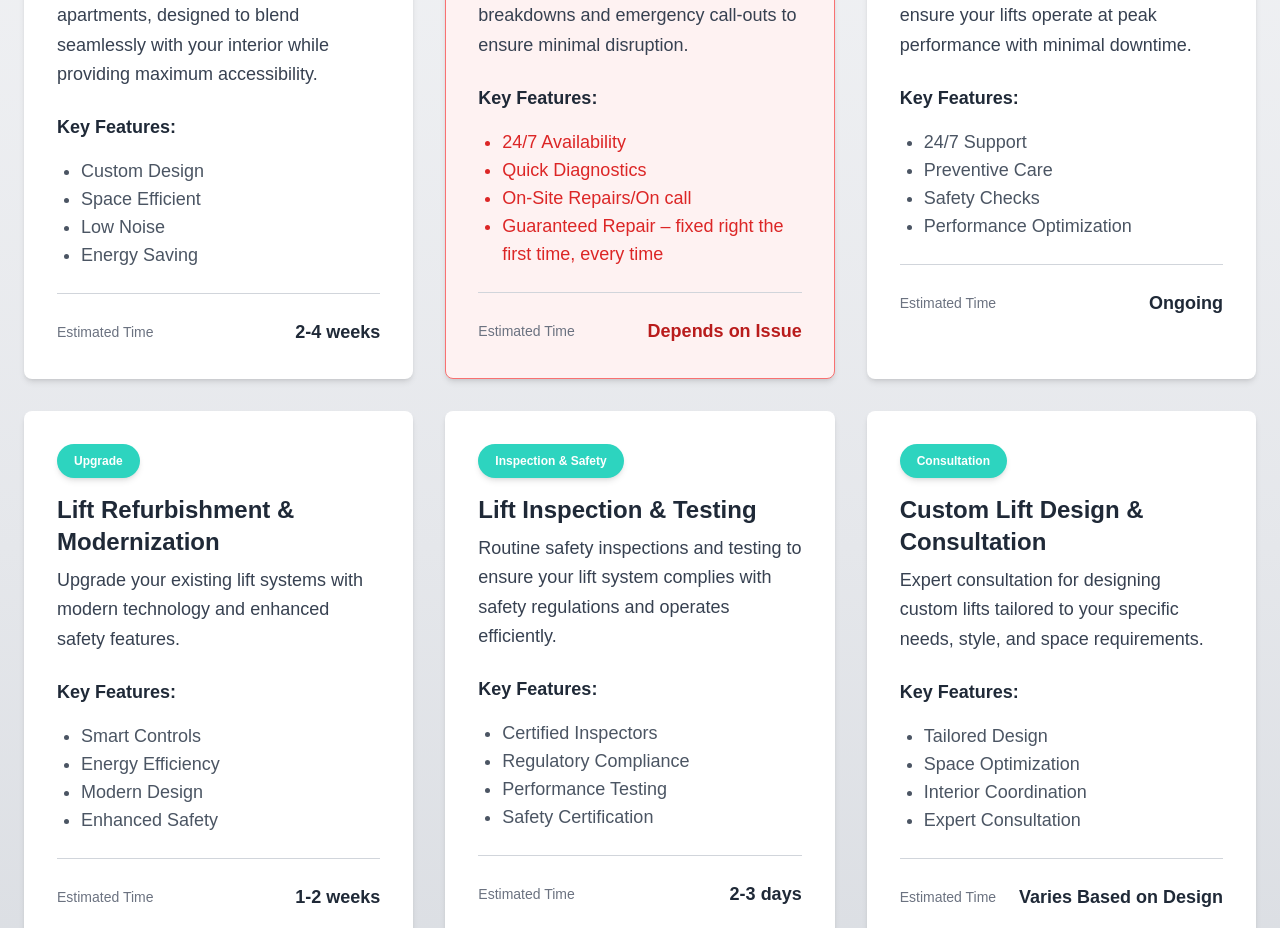
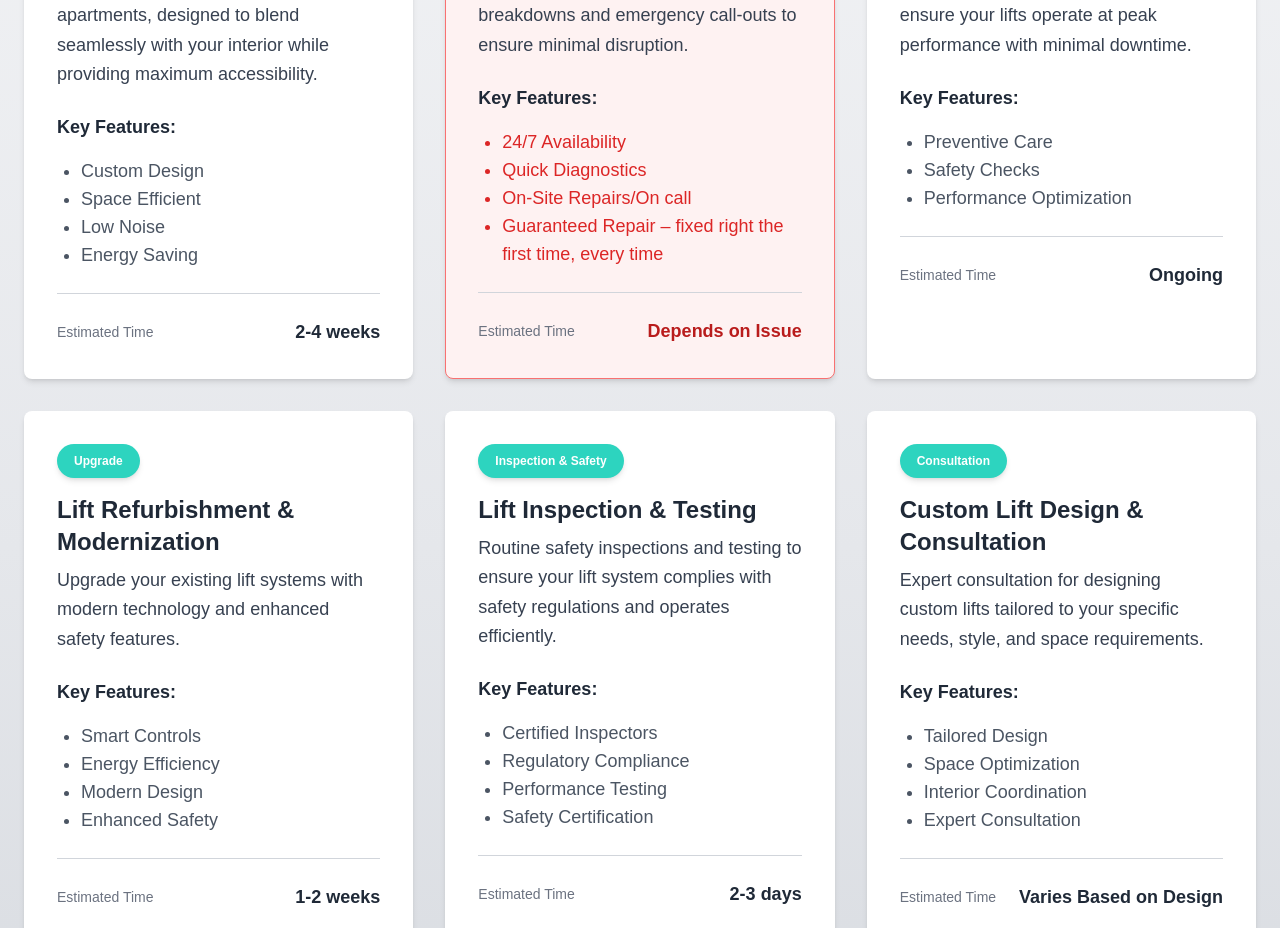
Before and after one commit to niazi12/PropertyLifts, a Next.js app: page / in a window 1280 px wide. Shown: the part 1780-2708 px from the top of the page. Built offline with nearby package versions, Linux system fonts and the light colour scheme.

Commit message:
service update

```diff
--- a/components/Service.jsx
+++ b/components/Service.jsx
@@ -32,7 +32,7 @@ const servicesData = [
     category: "Maintenance",
     description:
       "Regular maintenance and servicing to ensure your lifts operate at peak performance with minimal downtime.",
-    features: ["24/7 Support", "Preventive Care", "Safety Checks", "Performance Optimization"],
+    features: ["Preventive Care", "Safety Checks", "Performance Optimization"],
     estimatedTime: "Ongoing",
   },
   {
```
